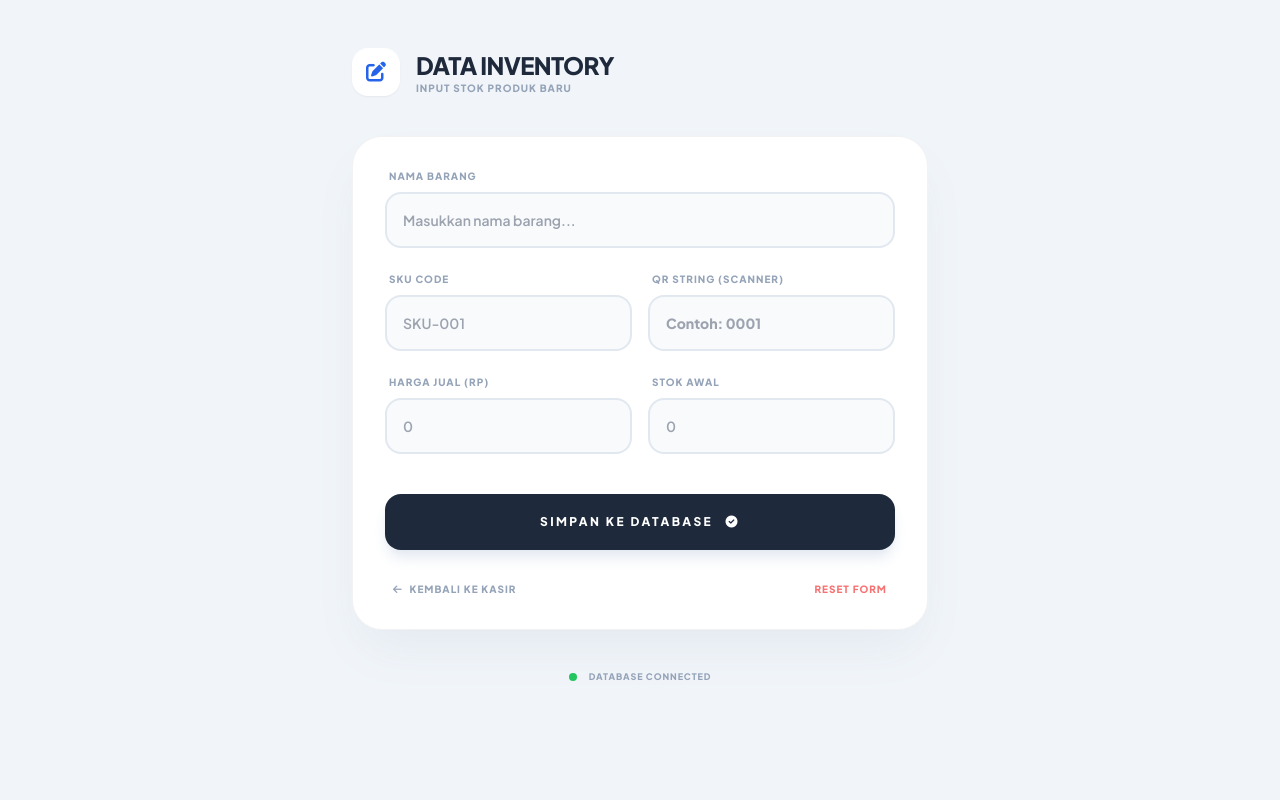
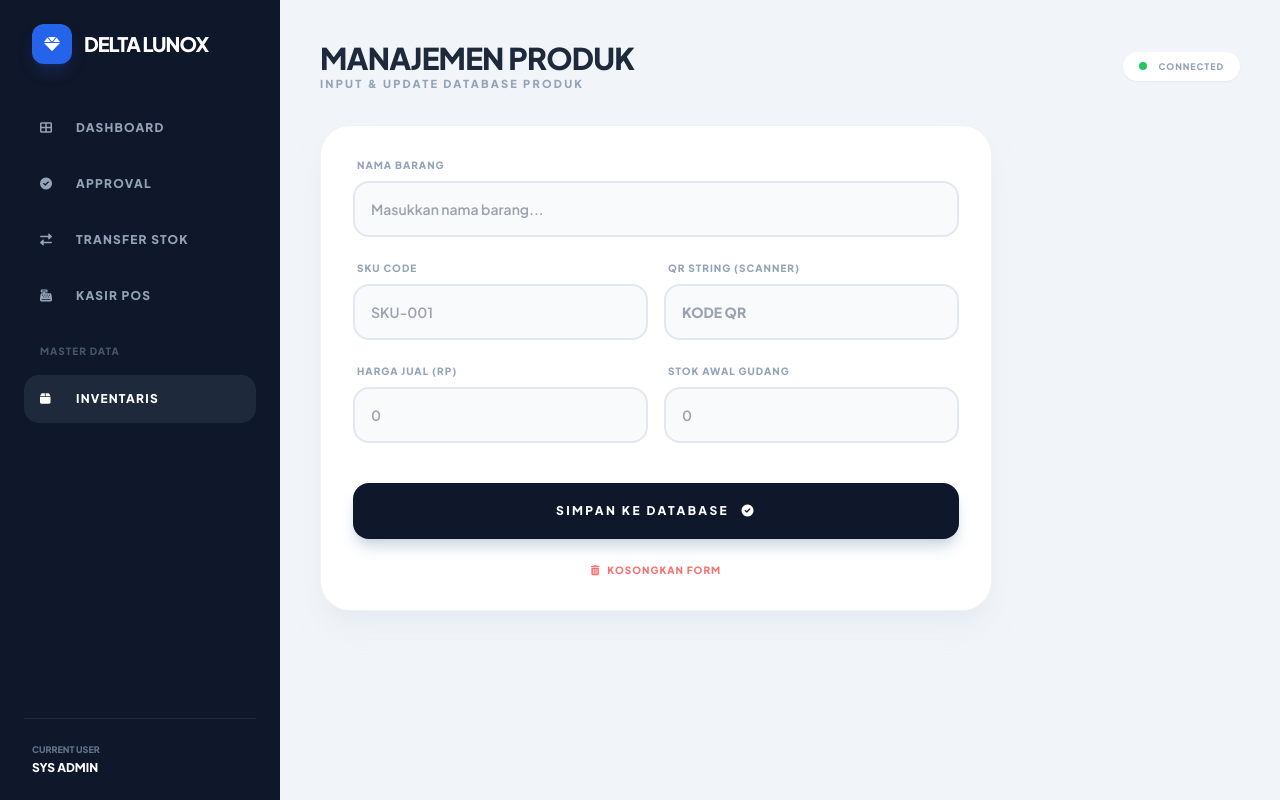
Before and after one commit to coodingku/Delta-lunox, a plain HTML site: page produk.html in a window 1280 px wide. Drawn offline with nearby package versions, Linux system fonts and the light colour scheme; no server answers.

Commit message:
produk.html
Updated the title and improved layout with sidebar and navigation links. Enhanced form inputs and connection status handling.

```diff
--- a/produk.html
+++ b/produk.html
@@ -3,7 +3,7 @@
 <head>
     <meta charset="UTF-8">
     <meta name="viewport" content="width=device-width, initial-scale=1.0">
-    <title>Input Produk | Delta Lunox Admin</title>
+    <title>Delta Lunox | Inventaris 📦</title>
 
     <script src="https://cdn.jsdelivr.net/npm/@supabase/supabase-js@2"></script>
     <script src="supabase.js"></script>
@@ -12,7 +12,11 @@
     <link href="https://fonts.googleapis.com/css2?family=Plus+Jakarta+Sans:wght@400;600;800&display=swap" rel="stylesheet">
 
     <style>
-        body { font-family: 'Plus Jakarta Sans', sans-serif; background-color: #f1f5f9; }
+        body { font-family: 'Plus Jakarta Sans', sans-serif; background-color: #f1f5f9; color: #1e293b; }
+        .sidebar { transition: all 0.3s; width: 280px; background: #0f172a; flex-shrink: 0; }
+        .nav-link { transition: all 0.2s; color: #94a3b8; border-radius: 15px; }
+        .nav-link:hover, .nav-link.active { background: #1e293b; color: white; }
+
         .card-input { background: white; border-radius: 30px; border: 1px solid rgba(0,0,0,0.05); }
         .input-custom {
             background: #f8fafc;
@@ -25,101 +29,135 @@
             outline: none;
             box-shadow: 0 0 0 4px rgba(59, 130, 246, 0.1);
         }
-        .btn-save {
-            background: #1e293b;
-            transition: all 0.3s;
-        }
-        .btn-save:hover {
-            background: #334155;
-            transform: translateY(-2px);
-        }
     </style>
 </head>
-<body class="p-6 md:p-12">
+<body class="flex min-h-screen">
 
-    <div class="max-w-xl mx-auto">
-        <div class="flex items-center gap-4 mb-10">
-            <div class="w-12 h-12 bg-white rounded-2xl flex items-center justify-center shadow-sm text-blue-600">
-                <i class="fas fa-edit text-xl"></i>
+    <aside class="sidebar hidden lg:flex flex-col p-6 overflow-y-auto">
+        <div class="flex items-center gap-3 mb-10 px-2">
+            <div class="w-10 h-10 bg-blue-600 rounded-xl flex items-center justify-center shadow-lg shadow-blue-900/40">
+                <i class="fas fa-gem text-white"></i>
             </div>
-            <div>
-                <h1 class="text-2xl font-black text-slate-800 uppercase tracking-tight">Data Inventory</h1>
-                <p class="text-[10px] font-bold text-slate-400 uppercase tracking-widest text-left">Input Stok Produk Baru</p>
-            </div>
+            <h2 class="text-white font-black text-xl tracking-tighter uppercase">Delta Lunox</h2>
         </div>
 
-        <div class="card-input p-8 shadow-2xl shadow-slate-200">
+        <nav class="space-y-2 flex-grow">
+            <a href="dashboard.html" class="nav-link flex items-center gap-4 p-4 text-xs font-bold uppercase tracking-widest">
+                <i class="fas fa-th-large w-5"></i> Dashboard
+            </a>
+            <a href="admin-approval.html" class="nav-link flex items-center gap-4 p-4 text-xs font-bold uppercase tracking-widest">
+                <i class="fas fa-check-circle w-5"></i> Approval
+                <span id="badge-pending" class="ml-auto bg-pink-600 text-[8px] text-white px-2 py-1 rounded-full hidden">0</span>
+            </a>
+            <a href="gudang-scan.html" class="nav-link flex items-center gap-4 p-4 text-xs font-bold uppercase tracking-widest">
+                <i class="fas fa-exchange-alt w-5"></i> Transfer Stok
+            </a>
+            <a href="kasir.html" class="nav-link flex items-center gap-4 p-4 text-xs font-bold uppercase tracking-widest">
+                <i class="fas fa-cash-register w-5"></i> Kasir POS
+            </a>
+            <div class="pt-4 pb-2 text-[10px] font-black text-slate-600 uppercase tracking-widest px-4">Master Data</div>
+            <a href="products.html" class="nav-link active flex items-center gap-4 p-4 text-xs font-bold uppercase tracking-widest">
+                <i class="fas fa-box w-5"></i> Inventaris
+            </a>
+        </nav>
+
+        <div class="mt-auto pt-6 border-t border-slate-800 px-2">
+            <p class="text-[9px] font-bold text-slate-500 uppercase">Current User</p>
+            <p class="text-xs font-black text-white uppercase mt-1 text-left">Sys Admin</p>
+        </div>
+    </aside>
+
+    <main class="flex-grow p-6 lg:p-10">
+        <header class="flex justify-between items-center mb-8">
+            <div>
+                <h1 class="text-2xl lg:text-3xl font-black tracking-tight uppercase">Manajemen Produk</h1>
+                <p class="text-slate-400 text-[11px] font-bold uppercase tracking-[0.2em]">Input & Update Database Produk</p>
+            </div>
+            <div id="conn-status" class="flex items-center gap-3 bg-white px-4 py-2 rounded-full shadow-sm">
+                <div class="w-2 h-2 rounded-full bg-slate-300"></div>
+                <span class="text-[9px] font-black text-slate-400 uppercase tracking-widest">Supabase</span>
+            </div>
+        </header>
+
+        <div class="max-w-2xl">
+            <div class="card-input p-8 shadow-xl shadow-slate-200/50">
                 <div class="space-y-6">
-
                     <div>
-                    <label class="block text-[10px] font-black text-slate-400 uppercase tracking-widest mb-2 ml-1">Nama Barang</label>
+                        <label class="block text-[10px] font-black text-slate-400 uppercase tracking-widest mb-2 ml-1 text-left">Nama Barang</label>
                         <input type="text" id="p_name" placeholder="Masukkan nama barang..."
                             class="w-full input-custom p-4 rounded-2xl text-sm font-semibold text-slate-700">
                     </div>
 
                     <div class="grid grid-cols-2 gap-4">
                         <div>
-                        <label class="block text-[10px] font-black text-slate-400 uppercase tracking-widest mb-2 ml-1">SKU Code</label>
+                            <label class="block text-[10px] font-black text-slate-400 uppercase tracking-widest mb-2 ml-1 text-left">SKU Code</label>
                             <input type="text" id="p_sku" placeholder="SKU-001"
                                 class="w-full input-custom p-4 rounded-2xl text-sm font-semibold uppercase">
                         </div>
                         <div>
-                        <label class="block text-[10px] font-black text-slate-400 uppercase tracking-widest mb-2 ml-1">QR String (Scanner)</label>
-                        <input type="text" id="p_qr" placeholder="Contoh: 0001"
+                            <label class="block text-[10px] font-black text-slate-400 uppercase tracking-widest mb-2 ml-1 text-left">QR String (Scanner)</label>
+                            <input type="text" id="p_qr" placeholder="KODE QR"
                                 class="w-full input-custom p-4 rounded-2xl text-sm font-bold text-pink-600">
                         </div>
                     </div>
 
                     <div class="grid grid-cols-2 gap-4">
                         <div>
-                        <label class="block text-[10px] font-black text-slate-400 uppercase tracking-widest mb-2 ml-1">Harga Jual (Rp)</label>
+                            <label class="block text-[10px] font-black text-slate-400 uppercase tracking-widest mb-2 ml-1 text-left text-left">Harga Jual (Rp)</label>
                             <input type="number" id="p_price" placeholder="0"
                                 class="w-full input-custom p-4 rounded-2xl text-sm font-semibold">
                         </div>
                         <div>
-                        <label class="block text-[10px] font-black text-slate-400 uppercase tracking-widest mb-2 ml-1">Stok Awal</label>
+                            <label class="block text-[10px] font-black text-slate-400 uppercase tracking-widest mb-2 ml-1 text-left">Stok Awal Gudang</label>
                             <input type="number" id="p_stock" placeholder="0"
                                 class="w-full input-custom p-4 rounded-2xl text-sm font-semibold">
                         </div>
                     </div>
 
                     <div class="pt-4">
-                    <button onclick="saveProduct()" class="w-full btn-save text-white py-5 rounded-2xl font-black uppercase text-xs tracking-[0.2em] shadow-lg shadow-slate-200">
+                        <button onclick="saveProduct()" class="w-full bg-slate-900 text-white py-5 rounded-2xl font-black uppercase text-xs tracking-[0.2em] shadow-lg shadow-slate-300 hover:bg-slate-800 transition-all active:scale-95">
                             Simpan ke Database <i class="fas fa-check-circle ml-2"></i>
                         </button>
 
-                    <div class="flex justify-between items-center mt-8 px-2">
-                        <a href="kasir.html" class="text-[10px] font-black text-slate-400 uppercase tracking-widest hover:text-blue-500 transition">
-                            <i class="fas fa-arrow-left mr-1"></i> Kembali ke Kasir
-                        </a>
+                        <div class="flex justify-center mt-6">
                             <button onclick="resetForm()" class="text-[10px] font-black text-red-400 uppercase tracking-widest hover:text-red-600 transition">
-                            Reset Form
+                                <i class="fas fa-trash-alt mr-1"></i> Kosongkan Form
                             </button>
                         </div>
                     </div>
                 </div>
             </div>
-
-        <div id="conn-status" class="mt-10 flex items-center justify-center gap-3">
-            <div class="w-2 h-2 rounded-full bg-slate-300"></div>
-            <span class="text-[9px] font-black text-slate-400 uppercase tracking-widest">Checking Supabase...</span>
         </div>
-    </div>
+    </main>
 
     <script>
-        // Cek koneksi saat startup
-        window.onload = () => {
+        // Cek koneksi & Update Badge
+        window.onload = async () => {
             const statusDiv = document.querySelector('#conn-status div');
             const statusText = document.querySelector('#conn-status span');
 
             if (typeof supabaseClient !== 'undefined') {
                 statusDiv.classList.replace('bg-slate-300', 'bg-green-500');
-                statusText.innerText = "Database Connected";
+                statusText.innerText = "Connected";
+                checkPendingApprovals();
             } else {
                 statusDiv.classList.replace('bg-slate-300', 'bg-red-500');
-                statusText.innerText = "Check supabase.js connection";
+                statusText.innerText = "Offline";
             }
         };
+
+        async function checkPendingApprovals() {
+            const { count } = await supabaseClient
+                .from('stock_transfers')
+                .select('*', { count: 'exact', head: true })
+                .eq('status', 'pending');
+
+            const badge = document.getElementById('badge-pending');
+            if (count > 0) {
+                badge.innerText = count;
+                badge.classList.remove('hidden');
+            }
+        }
 
         async function saveProduct() {
             const name = document.getElementById('p_name').value;
@@ -128,9 +166,7 @@
             const price = parseFloat(document.getElementById('p_price').value) || 0;
             const stock = parseInt(document.getElementById('p_stock').value) || 0;
 
-            if (!name || !qr) {
-                return alert("Nama Barang dan Kode QR wajib diisi!");
-            }
+            if (!name || !qr) return alert("Nama Barang dan Kode QR wajib diisi!");
 
             try {
                 const { error } = await supabaseClient
@@ -140,7 +176,7 @@
                         sku: sku,
                         qr_code: qr,
                         price: price,
-                        stock: stock
+                        stok_gudang: stock // Menggunakan nama kolom sesuai schema
                     }]);
 
                 if (error) throw error;
@@ -149,7 +185,7 @@
                 resetForm();
 
             } catch (err) {
-                alert("Gagal menyimpan data: " + err.message);
+                alert("Gagal: " + err.message);
                 console.error(err);
             }
         }
```
Lines whose indentation alone changed are shown as unchanged.
